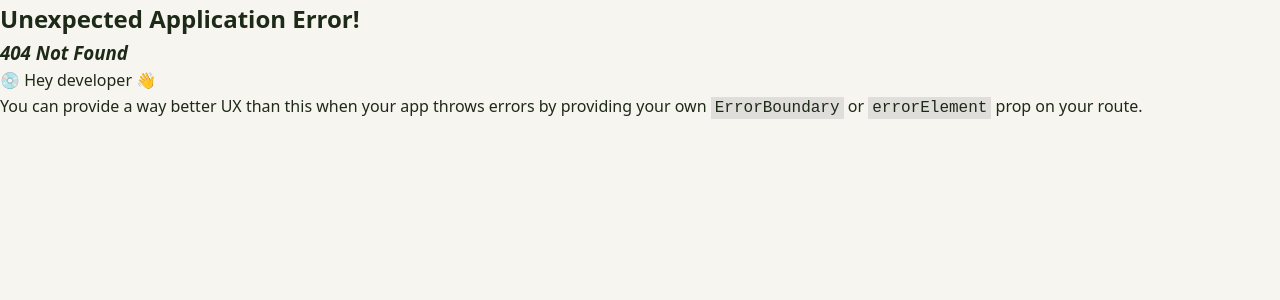
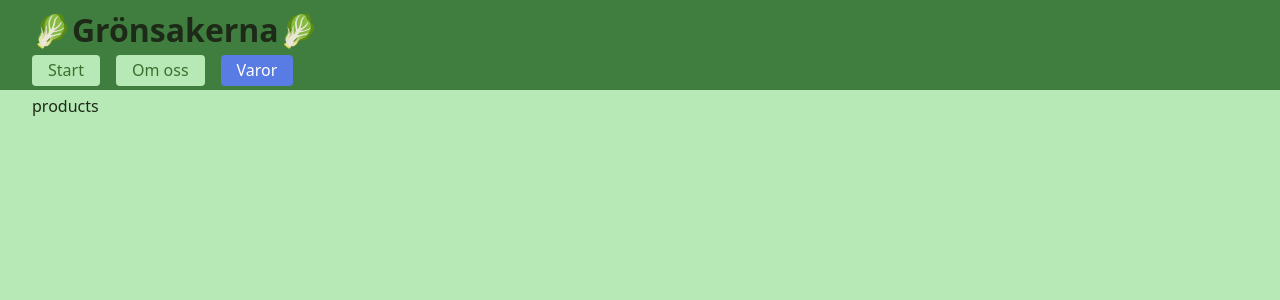
Before and after one commit to ha-fed25-jsf/05-routing, a React (Vite) app: page /#/products in a window 1280 px wide. Before the commit this address had no page. Shown: the top 300 px of the page. Built offline with nearby package versions, Linux system fonts and the light colour scheme.

Commit message:
Ny route: /products

```diff
--- a/src/Root.css
+++ b/src/Root.css
@@ -20,6 +20,12 @@
 				&:hover {
 					box-shadow: 0 0 0.2em 0.3em rgb(89, 124, 228);
 				}
+
+				&.active {
+					/* background-color: purple; */
+					background-color: rgb(89, 124, 228);
+					color: white;
+				}
 			}
 		}
 
--- a/src/Root.jsx
+++ b/src/Root.jsx
@@ -1,4 +1,4 @@
-import { Outlet, Link } from 'react-router'
+import { Outlet, NavLink } from 'react-router'
 import './Root.css'
 
 // Första komponenten som routas - visas alltid. Se routes.jsx
@@ -9,12 +9,13 @@ function Root() {
 		<div className="app">
 			<header>
 				<h1> 🥬Grönsakerna🥬 </h1>
-				<div className="row nav-links">
-					<Link to="/"> Start </Link>
-					<Link to="/about"> Om oss </Link>
+				<nav className="row nav-links">
+					<NavLink to="/"> Start </NavLink>
+					<NavLink to="/about"> Om oss </NavLink>
+					<NavLink to="/products"> Varor </NavLink>
+				</nav>
+			</header>
 
-				</div>
-			</header>
 			<main>
 				<Outlet />
 			</main>
--- a/src/pages/About.jsx
+++ b/src/pages/About.jsx
@@ -4,7 +4,7 @@ const About = () => {
 
 	return (
 		<div>
-			<h2> Grönsakerna </h2>
+			<h2> Om oss </h2>
 			<p> Vi är ett grönt kooperativ som köper och säljer ekologiska grönsaker. Och vissa frukter! (tomat) </p>
 		</div>
 	)
--- /dev/null
+++ b/src/pages/Products.jsx
@@ -0,0 +1,11 @@
+
+const Products = () => {
+
+	return (
+		<div className="products">
+			products
+		</div>
+	)
+}
+
+export default Products
--- a/src/routes.jsx
+++ b/src/routes.jsx
@@ -1,6 +1,7 @@
 import Root from './Root.jsx'
 import Start from './pages/Start.jsx'
 import About from './pages/About.jsx'
+import Products from './pages/Products.jsx'
 
 // Lista med alla route-objekt. De avgör vilka komponenter som ska visas, beroende på URL:en. (Bättre att ha i en egen fil, än att ha i main.jsx)
 export const routes = [
@@ -10,6 +11,7 @@ export const routes = [
 		children: [
 			{ path: '/', Component: Start },
 			{ path: '/about', Component: About },
+			{ path: '/products', Component: Products },
 		]
 	}
 ]
```
